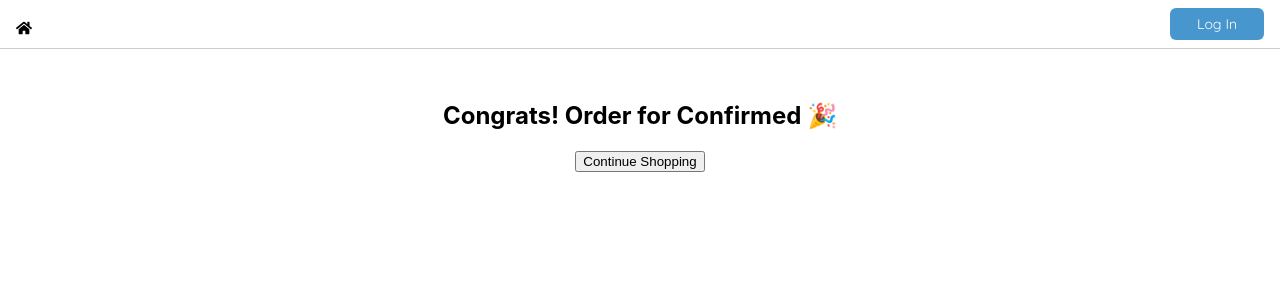
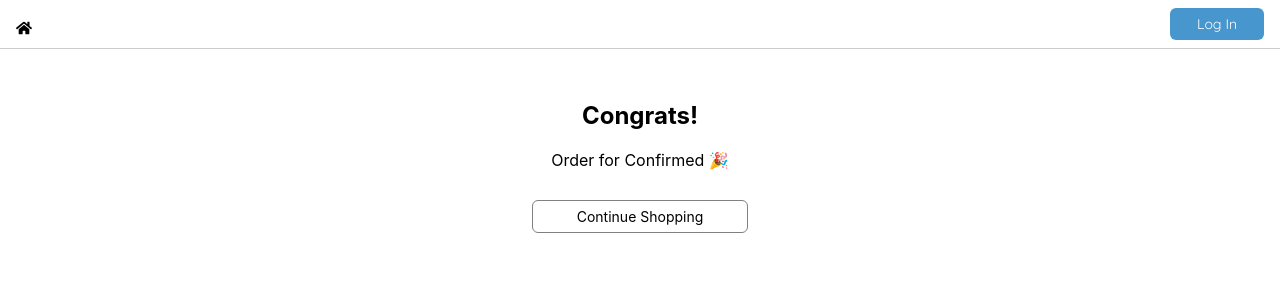
Before and after one commit to dayo-adebanjo/dayos-fake-store, a React (Create React App) app: page /order-confirmation in a window 1280 px wide. Shown: the top 300 px of the page. Built offline with nearby package versions, Linux system fonts and the light colour scheme.

Commit message:
updating confirmation page

```diff
--- a/src/App.css
+++ b/src/App.css
@@ -31,6 +31,21 @@ Link{
 
 #login-button, #logout-button {
   margin-left: auto
+}
+
+.return-button{
+  background: white;
+  border: 1px solid grey;
+  padding: 7px;
+  border-radius: 6px;
+  width: 80px;
+  color: black !important;
+  text-align: center;
+  cursor: pointer;
+  font-size: 14px;
+  margin: auto;
+  margin-top: 30px;
+  min-width: 200px
 }
 
 #login-button, #logout-button, .buy-button {
--- a/src/pages/OrderConfirmationPage.jsx
+++ b/src/pages/OrderConfirmationPage.jsx
@@ -6,8 +6,10 @@ function OrderConfirmation() {
 
   return (
     <div style={{ padding: '2rem', textAlign: 'center' }}>
-      <h2>Congrats! Order for <em>{state?.title}</em> Confirmed 🎉</h2>
-      <button onClick={() => navigate('/')}>Continue Shopping</button>
+      <h2>Congrats!</h2>
+      <div>Order for <b>{state?.title}</b> Confirmed 🎉</div>
+      <div className="return-button" onClick={() => navigate('/')}>
+        Continue Shopping</div>
     </div>
   )
 }
```
